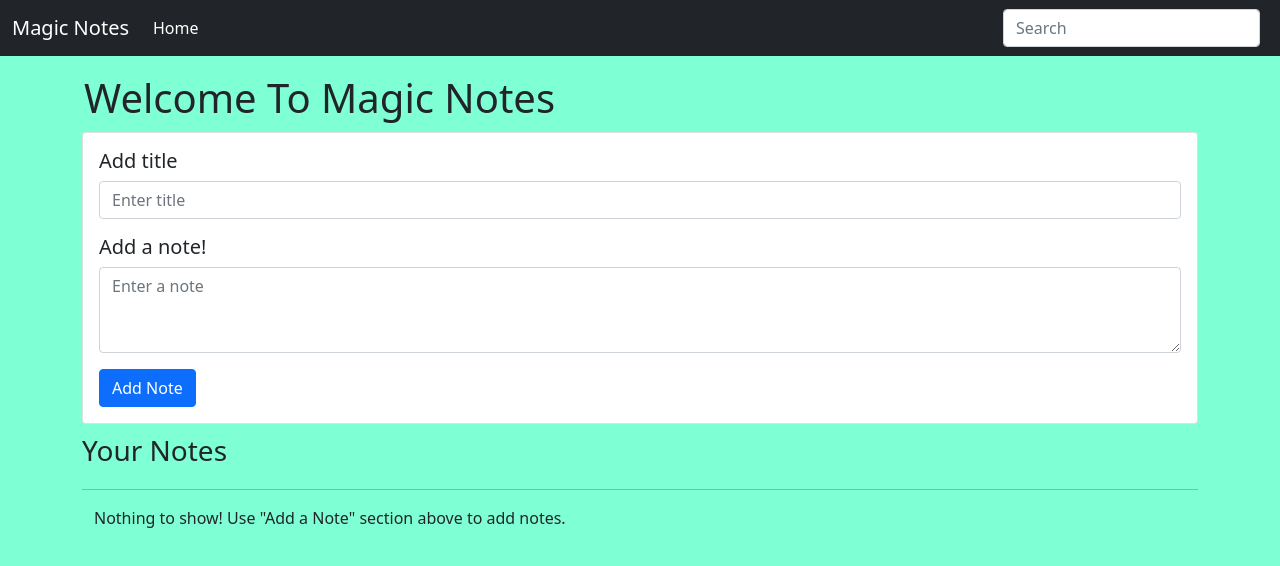
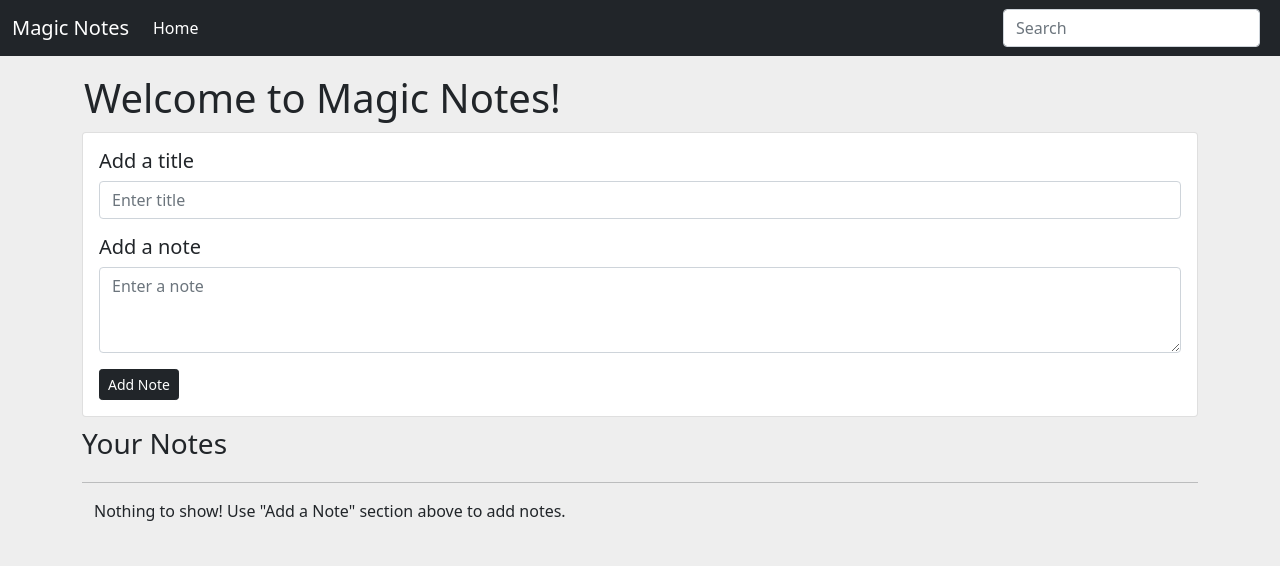
Before and after one commit to Vish-07/NoteApp, a plain HTML site: page index.html in a window 1280 px wide. Drawn offline with nearby package versions, Linux system fonts and the light colour scheme.

Commit message:
Update index.html

```diff
--- a/index.html
+++ b/index.html
@@ -10,7 +10,7 @@
         integrity="sha384-eOJMYsd53ii+scO/bJGFsiCZc+5NDVN2yr8+0RDqr0Ql0h+rP48ckxlpbzKgwra6" crossorigin="anonymous">
 </head>
 
-<body style="background-color: aquamarine;">
+<body style="background-color: #eeeeee;">
     <nav class="navbar navbar-expand-lg navbar-dark bg-dark">
         <div class="container-fluid">
             <a class="navbar-brand" href="#">Magic Notes</a>
@@ -34,20 +34,20 @@
     </nav>
 
     <div class="container my-3">
-        <h1 style="padding: 2px;">Welcome To Magic Notes</h1>
+        <h1 style="padding: 2px;">Welcome to Magic Notes!</h1>
         <div class="card">
             <div class="card-body">
                 <div class="mb-3">
-                    <h5 class="card-title">Add title</h5>
+                    <h5 class="card-title">Add a title</h5>
                     <input type="text" class="form-control" id="addTitle" aria-describedby="title"
                         placeholder="Enter title">
                 </div>
 
                 <div class="mb-3">
-                    <h5 class="card-title" >Add a note!</h5>
+                    <h5 class="card-title" >Add a note</h5>
                     <textarea class="form-control" id="addTxt" rows="3" placeholder="Enter a note"></textarea>
                 </div>
-                <button class="btn btn-primary" id="addbtn">Add Note</button>
+                <button class="btn btn-dark btn-sm" id="addbtn">Add Note</button>
             </div>
         </div>
 
```
